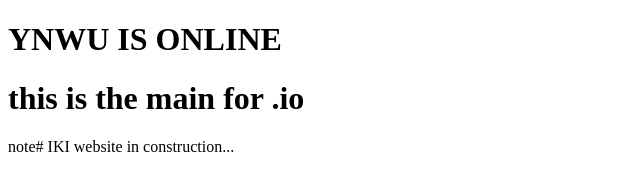
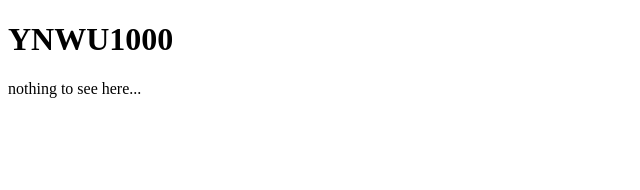
Before and after one commit to YNWU1000/YNWU1000.github.io, a plain HTML site: page index.html in a window 1280 px wide. Shown: the whole page, without its empty margins (0-640 px from the left). Drawn offline with Linux system fonts and the light colour scheme.

Commit message:
Update index.html

```diff
--- a/index.html
+++ b/index.html
@@ -2,8 +2,7 @@
 <!DOCTYPE html>
 <html>
 <body>
-<h1>YNWU IS ONLINE</h1>
-<h1>this is the main for .io</h1>
-<p>note# IKI website in construction...</p>
+<h1>YNWU1000</h1>
+<p>nothing to see here...</p>
 </body>
 </html>
```
